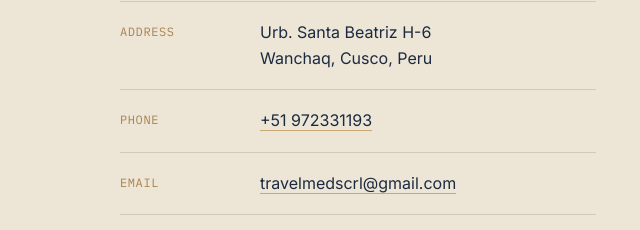
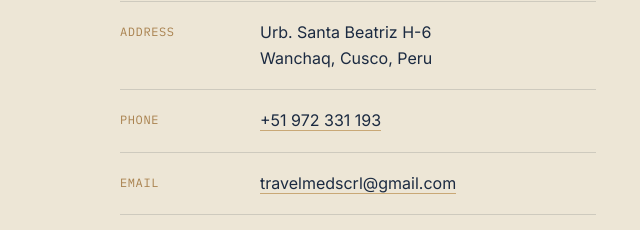
Before and after one commit to rhettjande-ai/drkaren-clinicwebsite, a plain HTML site: page index.html in a window 1280 px wide. Shown: the part 4050-4280 px from the top of the page, 12-652 px from the left. Drawn offline with Linux system fonts and the light colour scheme.

Commit message:
Fix formatting of phone number in index.html

```diff
--- a/index.html
+++ b/index.html
@@ -365,7 +365,7 @@
         <div class="plaque-item">
           <div class="plaque-year" data-en="In Progress" data-es="En Curso">In Progress</div>
           <div>
-            <h3 data-en="Doctoral Candidate in Epidemiological Science(Ph.D.)" data-es="Estudiante de Doctorado en Investigación Epidemiológica">Doctoral Candidate in Epidemiological Science (Ph.D.)</h3>
+            <h3 data-en="Doctoral Candidate in Epidemiological Science (Ph.D.)" data-es="Estudiante de Doctorado en Investigación Epidemiológica">Doctoral Candidate in Epidemiological Science (Ph.D.)</h3>
             <p data-en="Universidad Peruana Cayetano Heredia" data-es="Universidad Peruana Cayetano Heredia">Universidad Peruana Cayetano Heredia</p>
           </div>
         </div>
@@ -451,7 +451,7 @@
       <div class="contact-grid">
         <ul class="contact-list">
           <li><span class="k" data-en="Address" data-es="Dirección">Address</span><span class="v">Urb. Santa Beatriz H-6<br>Wanchaq, Cusco, Peru</span></li>
-          <li><span class="k" data-en="Phone" data-es="Teléfono">Phone</span><span class="v"><a href="tel:+51972331193">+51 972331193</a></span></li>
+          <li><span class="k" data-en="Phone" data-es="Teléfono">Phone</span><span class="v"><a href="tel:+51 972 331 193">+51 972 331 193</a></span></li>
           <li><span class="k" data-en="Email" data-es="Correo">Email</span><span class="v"><a href="mailto:travelmedscrl@gmail.com">travelmedscrl@gmail.com</a></span></li>
           <li><span class="k" data-en="Hours" data-es="Horario">Hours</span><span class="v" data-en="Available 9am - 9pm" data-es="Disponible 9:00 - 21:00">Available 9am - 9pm</span></li>
         </ul>
```
